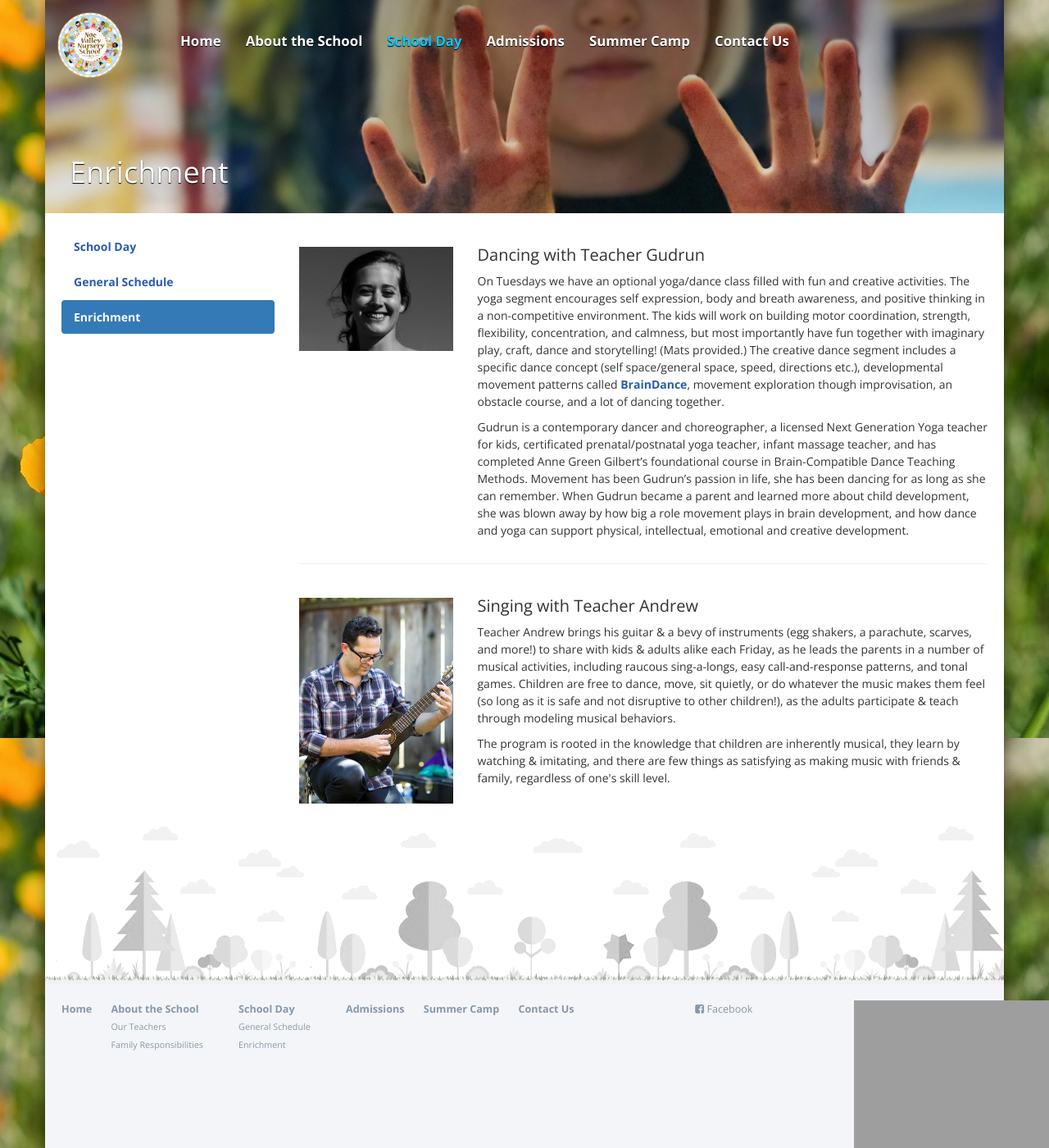
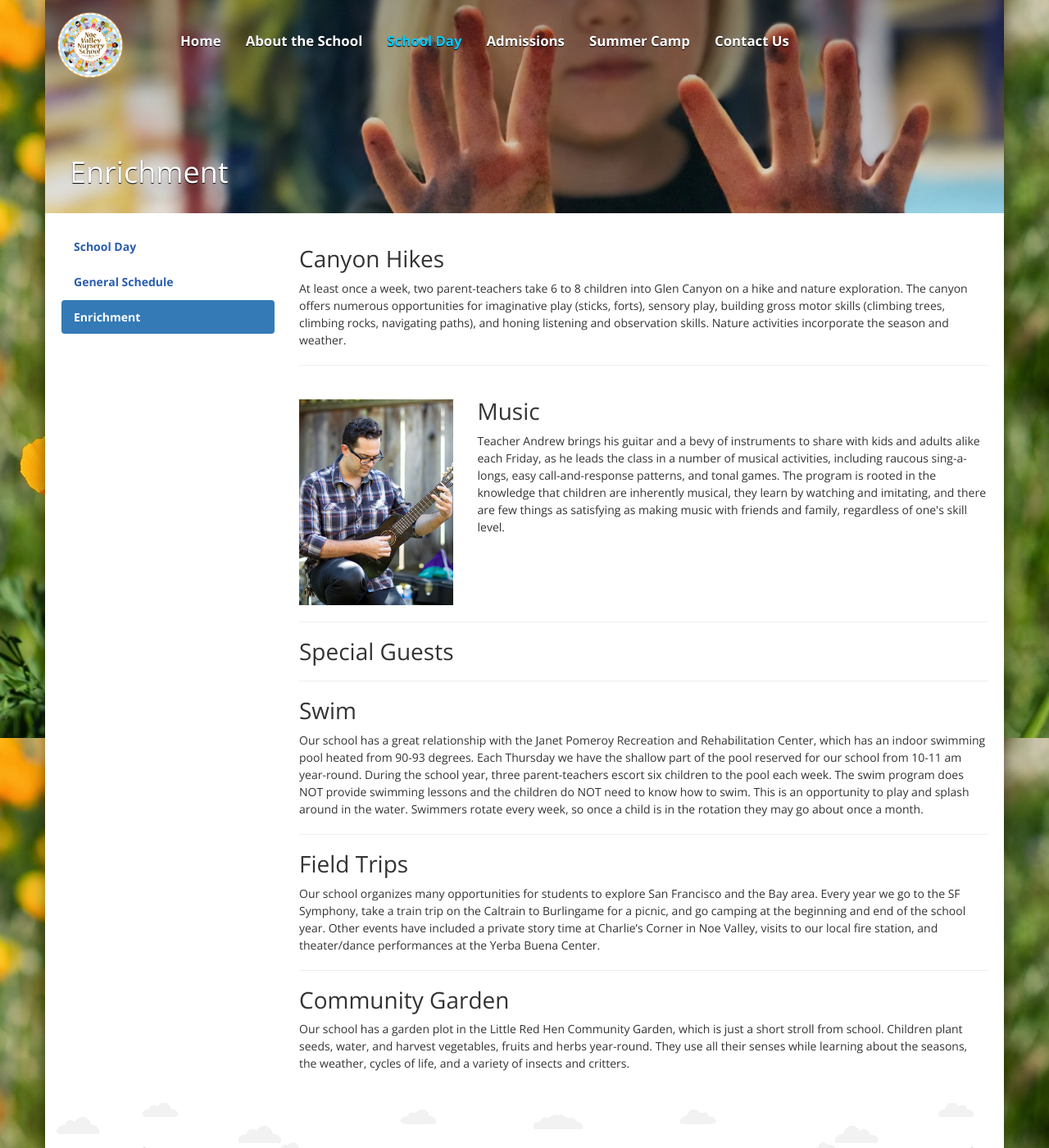
Before and after one commit to nvns/nvns.github.io, a Jekyll site: the page built from school_day/enrichment.html, in a window 1280 px wide and 1400 px high. Shown: the whole window at 82% size. Built offline with Jekyll 4.4.1, drawn with Linux system fonts in a browser that asks for light colours; grey boxes are pictures that could not be loaded.

Commit message:
new content for enrichment page

```diff
--- a/index.html
+++ b/index.html
@@ -12,6 +12,6 @@ nav_order: 1
     </div>
     <div class="col-md-5 col-md-offset-1">
         <h2>Interested in Enrolling?</h2>
-        <p>See our admissions page for more info,<br/>or contact us at <a href="mailto:membership@noevalleynurseryschool.com">membership@noevalleynurseryschool.com</a></p>
+        <p>See our <a href="/admissions">admissions page</a> for more info,<br/>or contact us at <a href="mailto:membership@noevalleynurseryschool.com">membership@noevalleynurseryschool.com</a></p>
     </div>
 </div>
--- a/school_day/enrichment.html
+++ b/school_day/enrichment.html
@@ -6,24 +6,11 @@ group: nav_school_day
 nav_order: 2
 ---
 
-<div class="row">
-    <div class="col-md-3 col-xs-4">
-        <br/>
-        <img src="/img/pages/arts/gudrun.jpg" class="img-responsive" alt="Teacher Gudrun" />
-    </div>
-    <div class="col-md-9 col-xs-8">
+<h2>Canyon Hikes</h2>
+<p>At least once a week, two parent-teachers take 6 to 8 children into Glen Canyon on a hike and nature exploration. The canyon offers numerous opportunities for imaginative play (sticks, forts), sensory play, building gross motor skills (climbing trees, climbing rocks, navigating paths), and honing listening and observation skills. Nature activities incorporate the season and weather.</p>
 
+<hr/>
 
-        <h3>Dancing with Teacher Gudrun</h3>
-
-        <p>On Tuesdays we have an optional yoga/dance class filled with fun and creative activities. The yoga segment encourages self­ expression, body and breath awareness, and positive thinking in a non-competitive environment. The kids will work on building motor coordination, strength, flexibility, concentration, and calmness, but most importantly have fun together with imaginary play, craft, dance and storytelling! (Mats provided.) The creative dance segment includes a specific dance concept (self space/general space, speed, directions etc.), developmental movement patterns called <a href="http://creativedance.org/about/braindance" target="_blank">BrainDance</a>, movement exploration though improvisation, an obstacle course, and a lot of dancing together.</p>
-
-        <p>Gudrun is a contemporary dancer and choreographer, a licensed Next Generation Yoga teacher for kids, certificated prenatal/postnatal yoga teacher, infant massage teacher, and has completed Anne Green Gilbert’s foundational course in Brain-Compatible Dance Teaching Methods. Movement has been Gudrun’s passion in life, she has been dancing for as long as she can remember. When Gudrun became a parent and learned more about child development, she was blown away by how big a role movement plays in brain development, and how dance and yoga can support physical, intellectual, emotional and creative development.</p>
-
-
-    </div>
-</div>
-<hr/>
 <div class="row">
     <div class="col-md-3 col-xs-4">
         <br/>
@@ -31,12 +18,28 @@ nav_order: 2
     </div>
     <div class="col-md-9 col-xs-8">
 
-        <h3>Singing with Teacher Andrew</h3>
-
-        <p>Teacher Andrew brings his guitar &amp; a bevy of instruments (egg shakers, a parachute, scarves, and more!) to share with kids & adults alike each Friday, as he leads the parents in a number of musical activities, including raucous sing-a-longs, easy call-and-response patterns, and tonal games. Children are free to dance, move, sit quietly, or do whatever the music makes them feel (so long as it is safe and not disruptive to other children!), as the adults participate & teach through modeling musical behaviors.</p>
-
-        <p>The program is rooted in the knowledge that children are inherently musical, they learn by watching &amp; imitating, and there are few things as satisfying as making music with friends &amp; family, regardless of one's skill level.</p>
+        <h2>Music</h2>
+        <p>Teacher Andrew brings his guitar and a bevy of instruments to share with kids and adults alike each Friday, as he leads the class in a number of musical activities, including raucous sing-a-longs, easy call-and-response patterns, and tonal games. The program is rooted in the knowledge that children are inherently musical, they learn by watching and imitating, and there are few things as satisfying as making music with friends and family, regardless of one's skill level.</p>
 
 
     </div>
 </div>
+
+<hr/>
+
+<h2>Special Guests</h2>
+
+<hr/>
+
+<h2>Swim</h2>
+<p>Our school has a great relationship with the Janet Pomeroy Recreation and Rehabilitation Center, which has an indoor swimming pool heated from 90-93 degrees. Each Thursday we have the shallow part of the pool reserved for our school from 10-11 am year-round. During the school year, three parent-teachers escort six children to the pool each week. The swim program does NOT provide swimming lessons and the children do NOT need to know how to swim. This is an opportunity to play and splash around in the water. Swimmers rotate every week, so once a child is in the rotation they may go about once a month.</p>
+
+<hr/>
+
+<h2>Field Trips </h2>
+<p>Our school organizes many opportunities for students to explore San Francisco and the Bay area. Every year we go to the SF Symphony, take a train trip on the Caltrain to Burlingame for a picnic, and go camping at the beginning and end of the school year. Other events have included a private story time at Charlie’s Corner in Noe Valley, visits to our local fire station, and theater/dance performances at the Yerba Buena Center.</p>
+
+<hr/>
+
+<h2>Community Garden</h2>
+<p>Our school has a garden plot in the Little Red Hen Community Garden, which is just a short stroll from school. Children plant seeds, water, and harvest vegetables, fruits and herbs year-round. They use all their senses while learning about the seasons, the weather, cycles of life, and a variety of insects and critters. </p>
```
Also changed, not shown: about/index.html (+4 -10 lines), admissions/index.html (+11 -8 lines).
